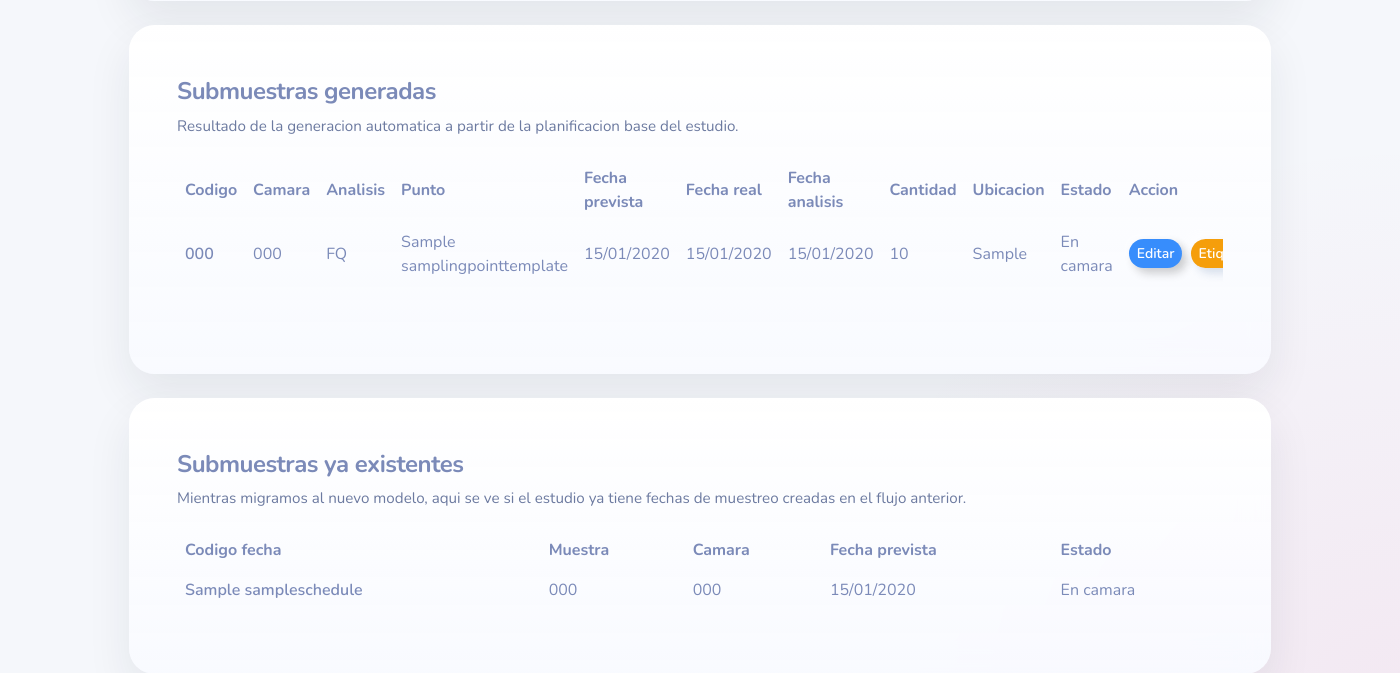
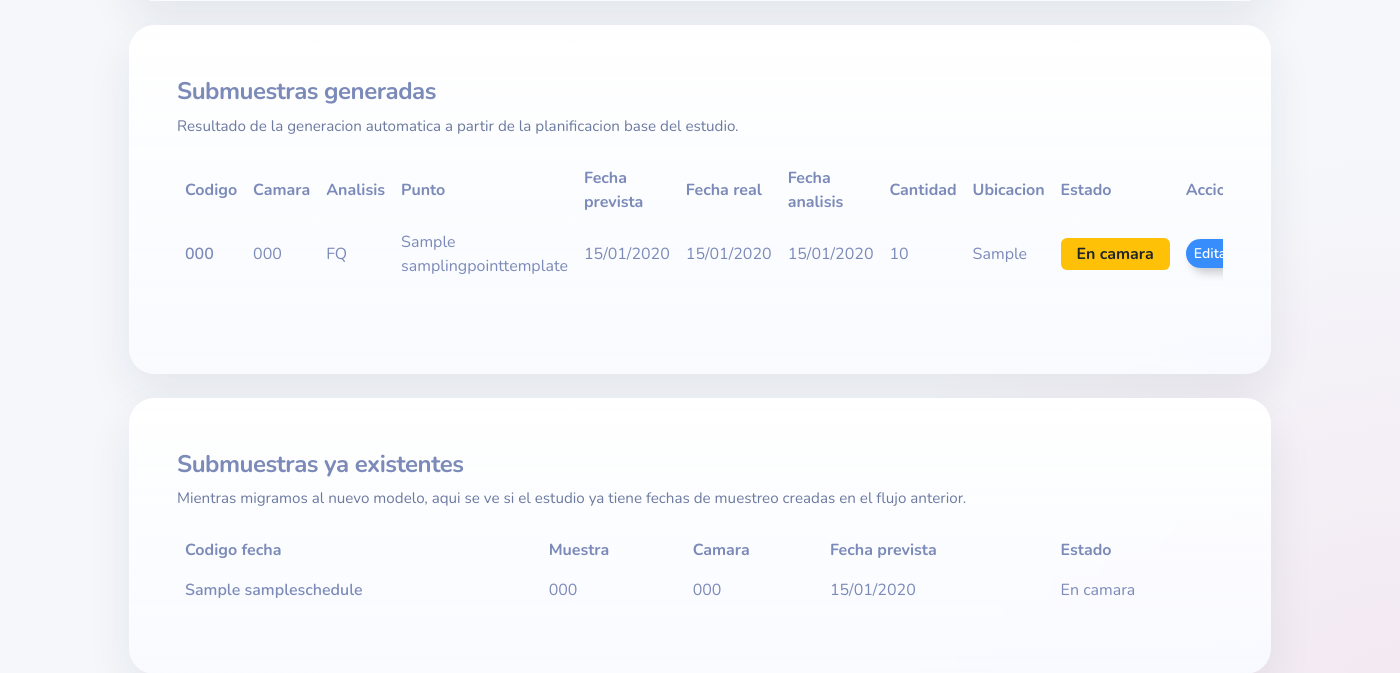
Before and after one commit to pprofilers-ui/proyectoafmgde, a Django app: page /app/studies/1/planning/ in a window 1400 px wide. Shown: the part 1831-2504 px from the top of the page. Run offline with Django 5.2, Linux system fonts and the light colour scheme; a user stored in the database is signed in; data comes from the database, SQL or seed files in the repository; tables that the repository leaves empty hold one stand-in row (values such as "Sample post"); some libraries are stand-ins or nearby versions.

Commit message:
Fix: mas mejoras esteticas en los botones de estado y accion en la planificacion

```diff
--- a/templates/web/planning.html
+++ b/templates/web/planning.html
@@ -207,7 +207,13 @@
                             <td>{{ subsample.analysis_date|date:"d/m/Y"|default:"-" }}</td>
                             <td>{{ subsample.quantity|default:"-" }}</td>
                             <td>{{ subsample.storage_location|default:"-" }}</td>
-                            <td>{{ subsample.get_status_display }}</td>
+                            <td>
+                                {% if subsample.status == "withdrawn" %}
+                                <span class="badge bg-success fs-6 px-3 py-2">Retirada</span>
+                                {% else %}
+                                <span class="badge bg-warning text-dark fs-6 px-3 py-2">En camara</span>
+                                {% endif %}
+                            </td>
                             <td class="text-nowrap">
                                 <button
                                     class="btn btn-sm btn-outline-primary rounded-pill me-1 open-planned-edit-modal"
@@ -230,9 +236,9 @@
                                     <button class="btn btn-sm btn-outline-danger rounded-pill" type="submit">Retirar muestra</button>
                                 </form>
                                 {% elif subsample.status == "withdrawn" %}
-                                <span class="text-muted small">Retirada</span>
+                                <span class="badge bg-success fs-6 px-3 py-2">Retirada</span>
                                 {% else %}
-                                <span class="text-muted small">Disponible al aprobar</span>
+                                <span class="badge bg-secondary fs-6 px-3 py-2">Disponible al aprobar</span>
                                 {% endif %}
                             </td>
                         </tr>
```
